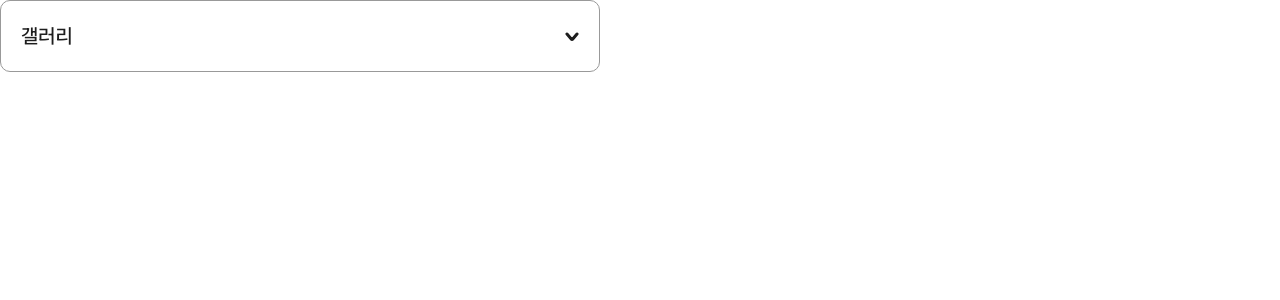
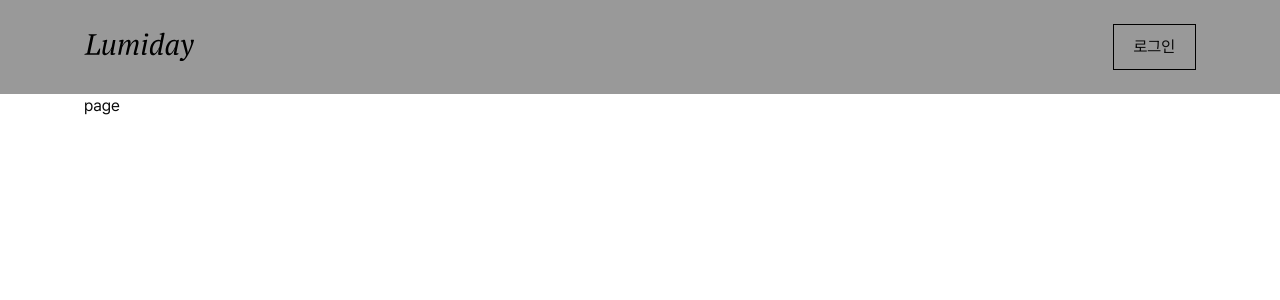
Before and after one commit to Lumiday/fe, a Next.js app: page / in a window 1280 px wide. Shown: the top 300 px of the page. Built offline with nearby package versions, Linux system fonts and the light colour scheme.

Commit message:
DESIGN :  layout 적용

```diff
--- a/app/layout.tsx
+++ b/app/layout.tsx
@@ -1,9 +1,11 @@
 import type { Metadata } from 'next';
 import './globals.css';
+import Header from '@/app/_components/common/Header';
 
 export const metadata: Metadata = {
-  title: 'Create Next App',
-  description: 'Generated by create next app',
+  title: 'Lumiday',
+  description:
+    '소중한 사람들에게 전하는 우리의 첫 시작, Lumiday로 정성껏 준비해보세요.',
 };
 
 export default function RootLayout({
@@ -13,7 +15,10 @@ export default function RootLayout({
 }>) {
   return (
     <html lang="en">
-      <body className={`antialiased`}>{children}</body>
+      <body className={`antialiased  `}>
+        <Header />
+        <div className=" w-[69.5025rem] m-auto"> {children}</div>
+      </body>
     </html>
   );
 }
--- a/app/page.tsx
+++ b/app/page.tsx
@@ -1,11 +1,5 @@
 'use client';
 
-import GalleryDropdown from '@/app/_components/gallery_dropdown/Gallery_Dropdown';
-
 export default function Home() {
-  return (
-    <>
-      <GalleryDropdown />
-    </>
-  );
+  return <>page</>;
 }
```
Also changed, not shown: public/imgs/header_logo.svg (added).
